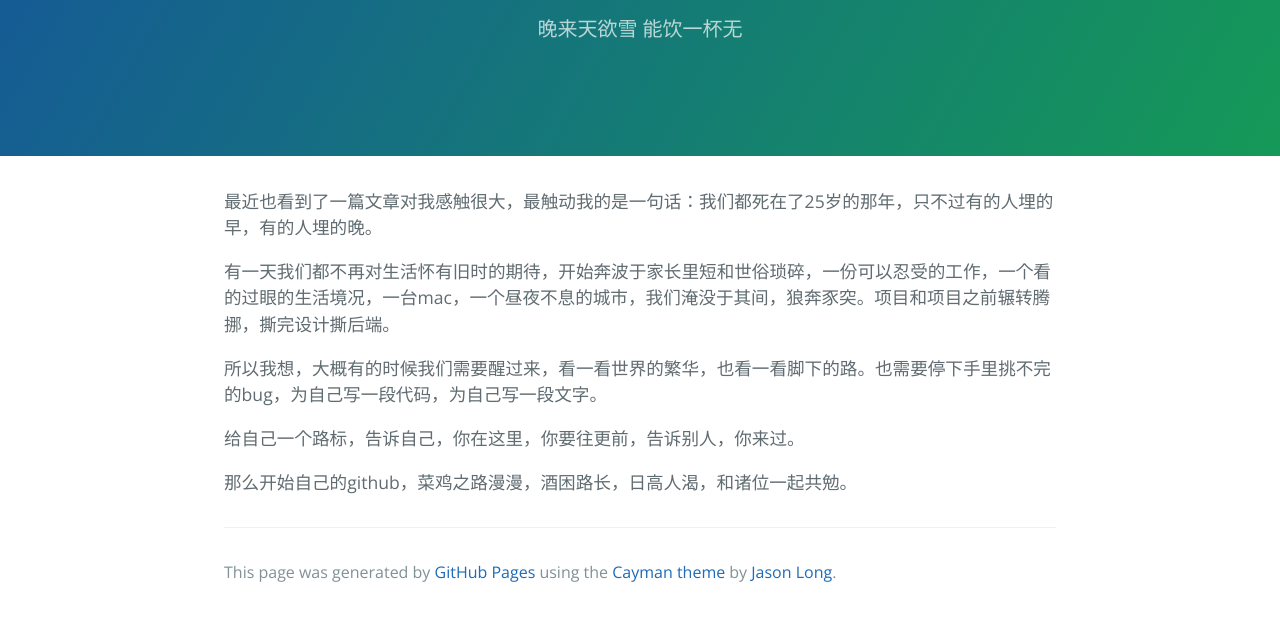
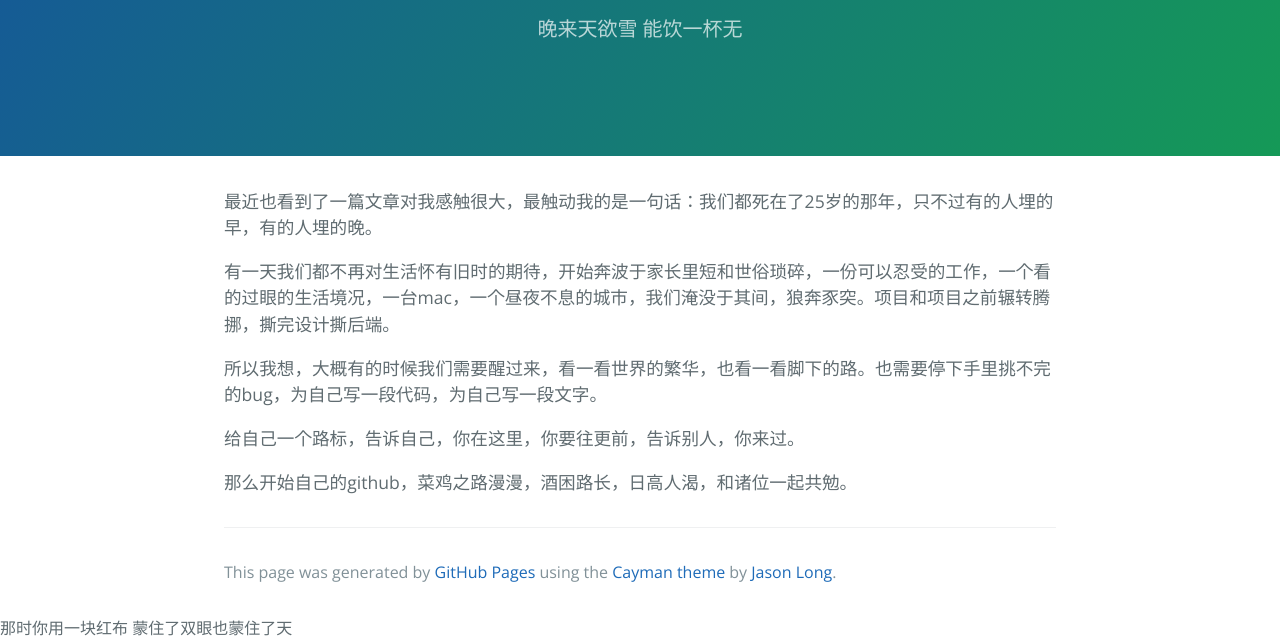
Before and after one commit to wildfire0304/wonderff.github.com, a plain HTML site: page index.html in a window 1280 px wide. Shown: the part 161-801 px from the top of the page. Drawn offline with nearby package versions, Linux system fonts and the light colour scheme.

Commit message:
add cloth

```diff
--- a/index.html
+++ b/index.html
@@ -33,7 +33,7 @@
       </footer>
 
     </section>
-
+    <span>那时你用一块红布 蒙住了双眼也蒙住了天</span>
 
   </body>
 </html>
```
